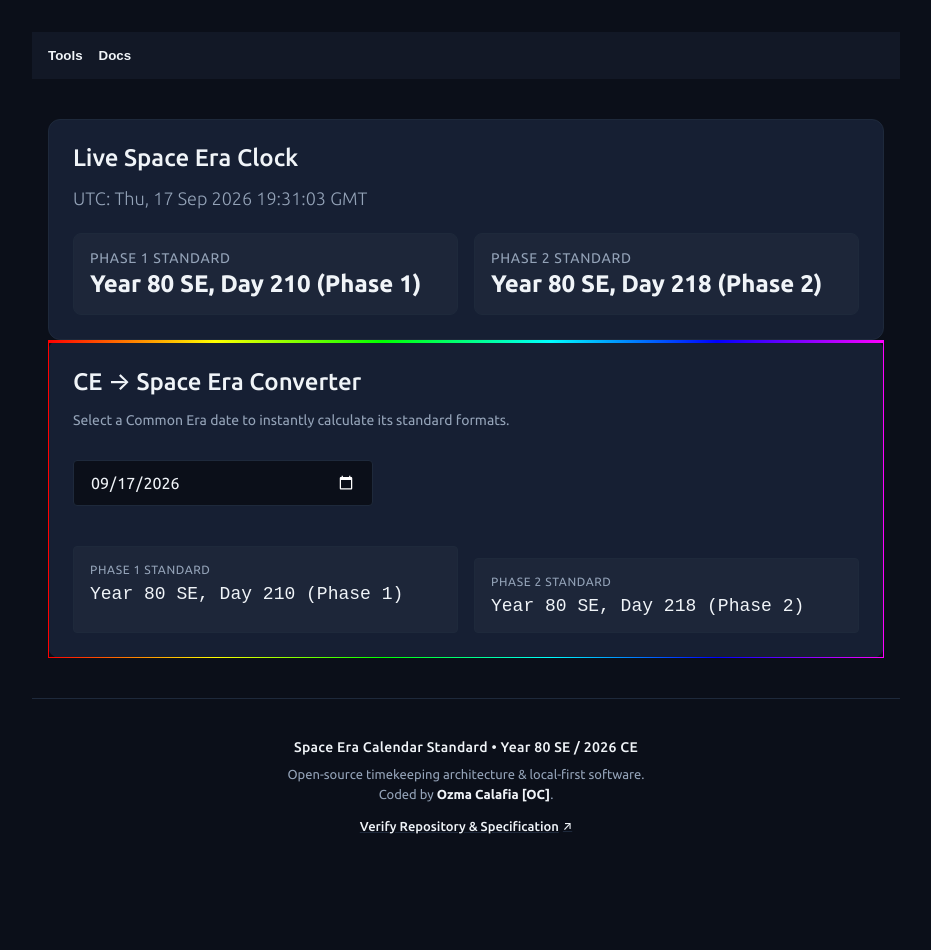
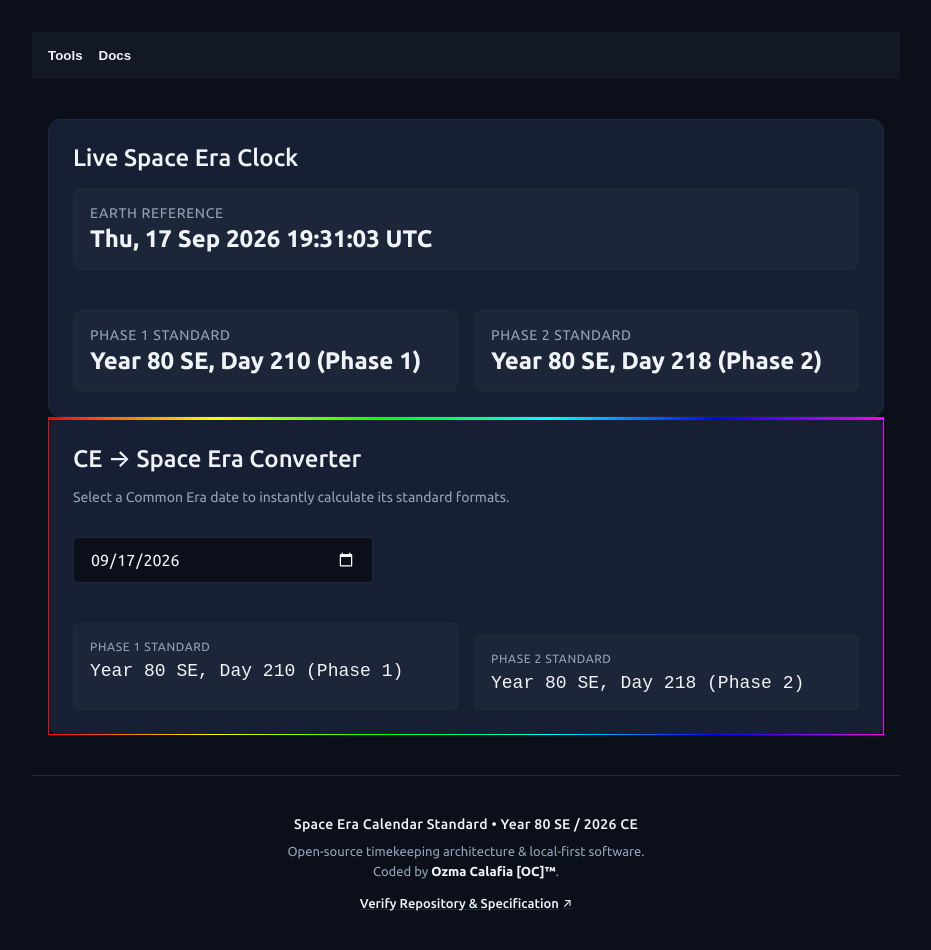
Before and after one commit to OzmaCalafia/space-era-calendar, a website built with Vite: page tools/pwa/index.html in a window 1280 px wide. Shown: the whole page, without its empty margins (174-1105 px from the left). Before the commit the page ends 889 px from the top, so only its background shows below. Built offline with nearby package versions, Linux system fonts and the light colour scheme.

Commit message:
Refactor live clock Earth reference to UTC and update components

```diff
--- a/tools/pwa/src/components/Footer.js
+++ b/tools/pwa/src/components/Footer.js
@@ -9,7 +9,7 @@ export function createFooter() {
     <div style="color: var(--text-muted); line-height: 1.5;">
       Open-source timekeeping architecture & local-first software.
       <br />
-      Coded by <strong style="color: var(--text-primary);">Ozma Calafia [OC]</strong>.
+      Coded by <strong style="color: var(--text-primary);">Ozma Calafia [OC]™</strong>.
     </div>
     <div style="margin-top: 0.25rem;">
       <a
--- a/tools/pwa/src/components/LiveClock.js
+++ b/tools/pwa/src/components/LiveClock.js
@@ -6,11 +6,18 @@ export function createLiveClock() {
 
   function render() {
     const se = store.getLiveConversion();
-    const utcNow = store.state.now.toUTCString();
+    const utcFormatted = store.state.now.toUTCString().replace(/\s*GMT$/, ' UTC');
 
     container.innerHTML = `
       <h2 style="font-weight: 500;">Live Space Era Clock</h2>
-      <div class="time-display">UTC: ${utcNow}</div>
+
+      <!-- Earth Reference Box -->
+      <div class="phase-box" style="margin-bottom: 1rem;">
+        <span class="label">Earth Reference</span>
+        <span class="val">${utcFormatted}</span>
+      </div>
+
+      <!-- Space Era Phase Standard Boxes -->
       <div class="phase-grid">
         <div class="phase-box">
           <span class="label">Phase 1 Standard</span>
--- a/tools/pwa/src/style.css
+++ b/tools/pwa/src/style.css
@@ -79,14 +79,12 @@ body {
   letter-spacing: 0.05em;
 }
 
-/* Updated to pure monochrome text per your preference */
 .phase-box .val {
   font-size: 1.5rem;
   font-weight: 700;
   color: var(--text-primary);
 }
 
-/* Markdown Documentation Typography */
 .markdown-body {
   color: var(--text-primary);
   font-family: inherit;
```
